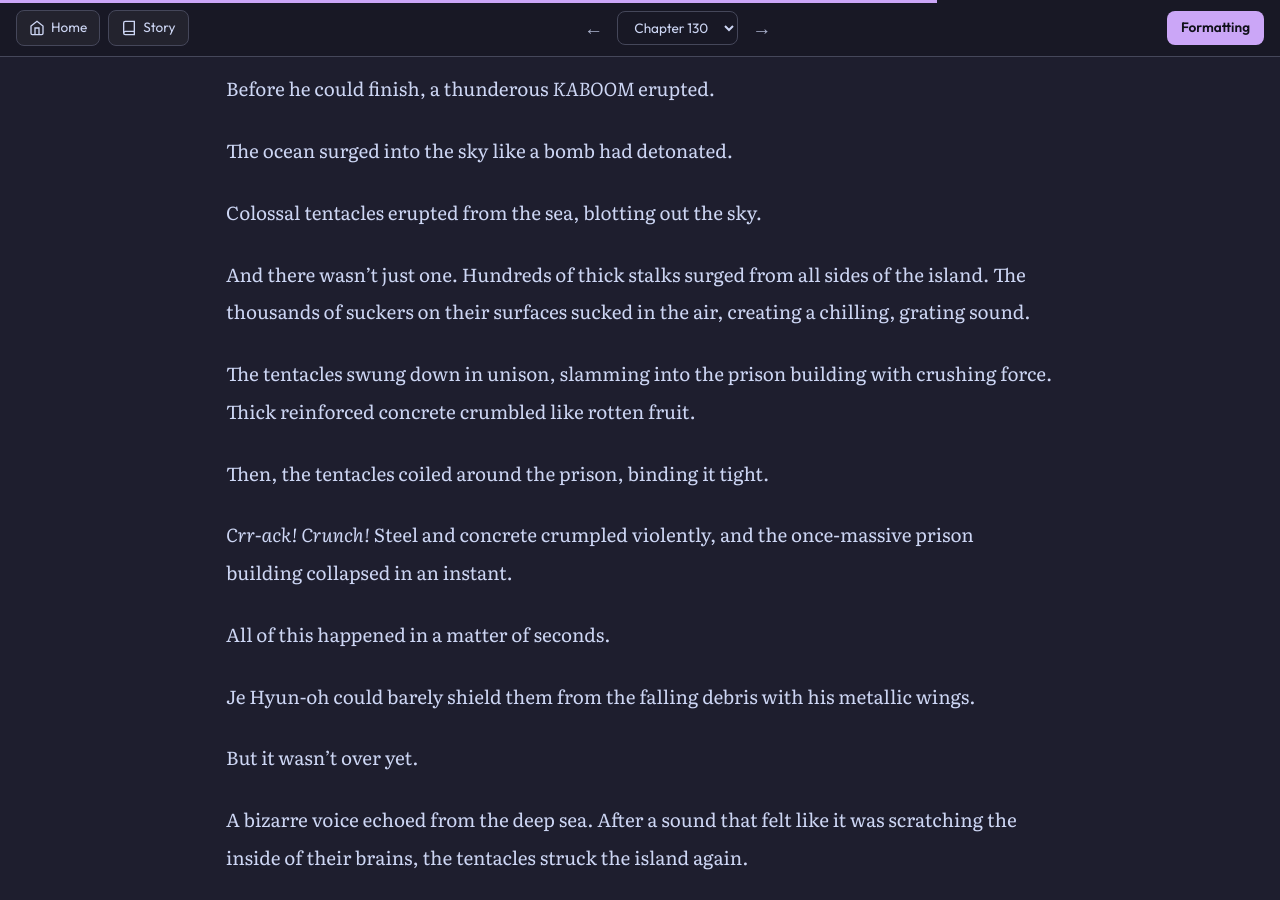
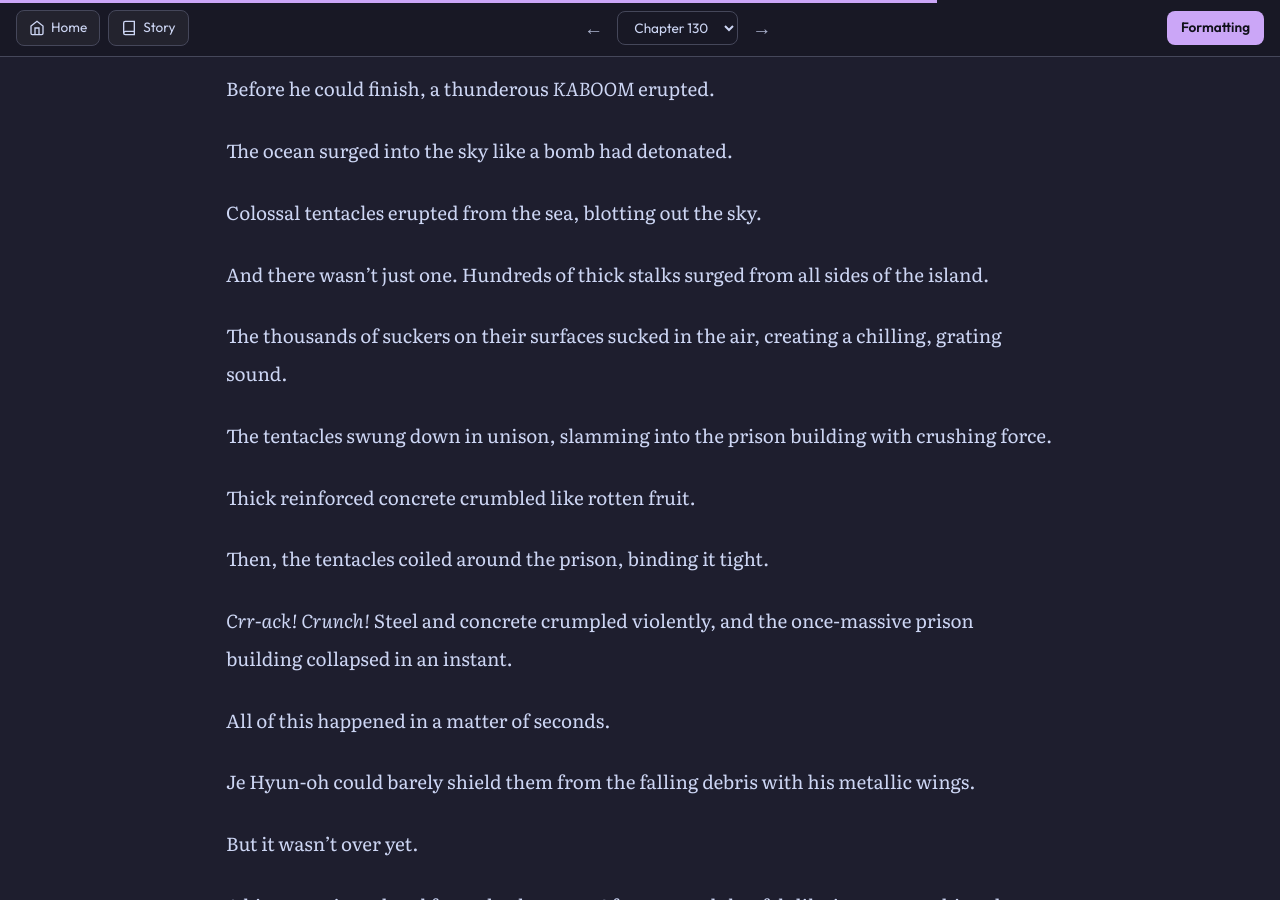
Before and after one commit to soleumn/soleumn.github.io, a Jekyll site: the page built from _posts/eoshinki/2026-09-01-ch19.md, in a window 1280 px wide and 900 px high, scrolled down 9465 px. Built offline with Jekyll 4.4.1, drawn with Linux system fonts in a browser that asks for light colours; comment, search, counter and statistics services are not loaded; some of the changed text lies outside the part shown.

Commit message:
Update 2026-09-01-ch19.md

```diff
--- a/_posts/eoshinki/2026-09-01-ch19.md
+++ b/_posts/eoshinki/2026-09-01-ch19.md
@@ -297,9 +297,13 @@ The ocean surged into the sky like a bomb had detonated.
 
 Colossal tentacles erupted from the sea, blotting out the sky.
 
-And there wasn't just one. Hundreds of thick stalks surged from all sides of the island. The thousands of suckers on their surfaces sucked in the air, creating a chilling, grating sound.
+And there wasn't just one. Hundreds of thick stalks surged from all sides of the island.
 
-The tentacles swung down in unison, slamming into the prison building with crushing force. Thick reinforced concrete crumbled like rotten fruit.
+The thousands of suckers on their surfaces sucked in the air, creating a chilling, grating sound.
+
+The tentacles swung down in unison, slamming into the prison building with crushing force.
+
+Thick reinforced concrete crumbled like rotten fruit.
 
 Then, the tentacles coiled around the prison, binding it tight.
 
@@ -343,7 +347,9 @@ Je Hyun-oh checked on me. I nodded, signaling that I was okay.
 
 Neo isn't water. You won't drown in it. But the more you drink, the worse you'll change.
 
-As the falling debris gradually ceased, Je Hyun-oh folded his wings tight against his body, streamlining his form. Then, using that shape, he swam toward the surface.
+As the falling debris gradually ceased, Je Hyun-oh folded his wings tight against his body, streamlining his form.
+
+Then, using that shape, he swam toward the surface.
 
 "...Pwah!"
 
@@ -377,7 +383,9 @@ CEO Cha was surely safe.
 
 I was most worried about Won Taebeom and the Creatures who had been imprisoned.
 
-Won Taebeom, in particular, must have fallen into the Neon Green Sea like a bolt from the blue. He might have been injured by falling debris.
+Won Taebeom, in particular, must have fallen into the Neon Green Sea like a bolt from the blue.
+
+He might have been injured by falling debris.
 
 *'What should I do?'*
 
```
